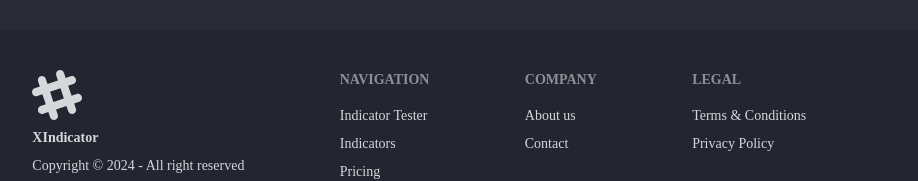
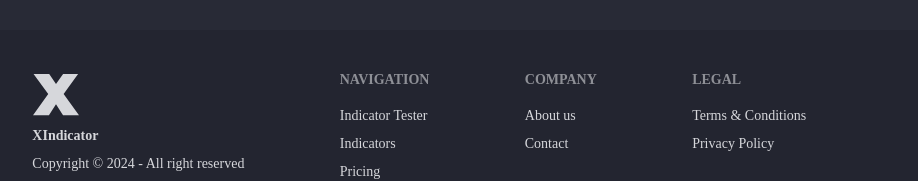
Before and after one commit to IndicatorTester/indicator-teste-ui, a Next.js app: page /app in a window 1280 px wide. Shown: the part 360-541 px from the top of the page, without its empty margins (181-1099 px from the left). Built offline with nearby package versions, Linux system fonts and the light colour scheme; no server answers.

Commit message:
Add logo X

```diff
--- a/app/components/XFooter.tsx
+++ b/app/components/XFooter.tsx
@@ -6,15 +6,13 @@ const XFooter = () => {
         <footer className="footer py-10 bg-base-200 text-neutral-content">
             <aside>
                 <svg
-                    width="50"
-                    height="50"
-                    viewBox="0 0 24 24"
                     xmlns="http://www.w3.org/2000/svg"
-                    fillRule="evenodd"
-                    clipRule="evenodd"
-                    className="inline-block fill-current"
+                    width="48"
+                    height="48"
+                    viewBox="0 0 26 23"
+                    className="fill-current"
                 >
-                    <path d="M22.672 15.226l-2.432.811.841 2.515c.33 1.019-.209 2.127-1.23 2.456-1.15.325-2.148-.321-2.463-1.226l-.84-2.518-5.013 1.677.84 2.517c.391 1.203-.434 2.542-1.831 2.542-.88 0-1.601-.564-1.86-1.314l-.842-2.516-2.431.809c-1.135.328-2.145-.317-2.463-1.229-.329-1.018.211-2.127 1.231-2.456l2.432-.809-1.621-4.823-2.432.808c-1.355.384-2.558-.59-2.558-1.839 0-.817.509-1.582 1.327-1.846l2.433-.809-.842-2.515c-.33-1.02.211-2.129 1.232-2.458 1.02-.329 2.13.209 2.461 1.229l.842 2.515 5.011-1.677-.839-2.517c-.403-1.238.484-2.553 1.843-2.553.819 0 1.585.509 1.85 1.326l.841 2.517 2.431-.81c1.02-.33 2.131.211 2.461 1.229.332 1.018-.21 2.126-1.23 2.456l-2.433.809 1.622 4.823 2.433-.809c1.242-.401 2.557.484 2.557 1.838 0 .819-.51 1.583-1.328 1.847m-8.992-6.428l-5.01 1.675 1.619 4.828 5.011-1.674-1.62-4.829z"></path>
+                    <path d="M0.556488 23L8.78585 11.5L0.844488 0.600006H9.32449L13 6.02974L16.8445 0.600006H24.9725L17.1349 11.5L25.4525 23H16.8125L13 17L9.16449 23H0.556488Z" />
                 </svg>
                 <p className="font-bold">XIndicator</p>
                 <p>Copyright © 2024 - All right reserved</p>
--- a/app/layout.tsx
+++ b/app/layout.tsx
@@ -15,6 +15,9 @@ export default function RootLayout({
 }) {
     return (
         <html lang="en">
+            <head>
+                <link rel="icon" href="/Logo.svg" sizes="any" />
+            </head>
             <body className="text-neutral-content">
                 <UserProvider>
                     <div className="grid grid-rows-expand grid-cols-12">
```
Also changed, not shown: public/Logo.svg (added).
